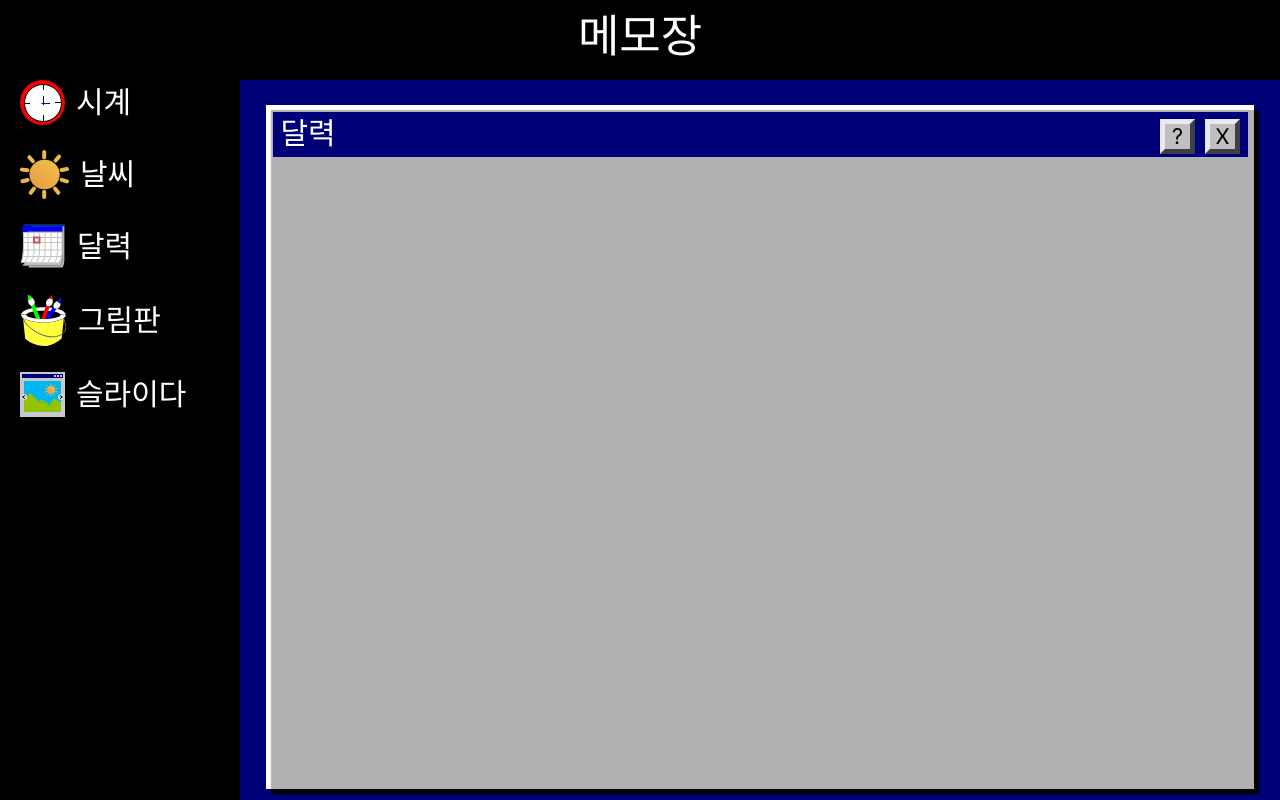
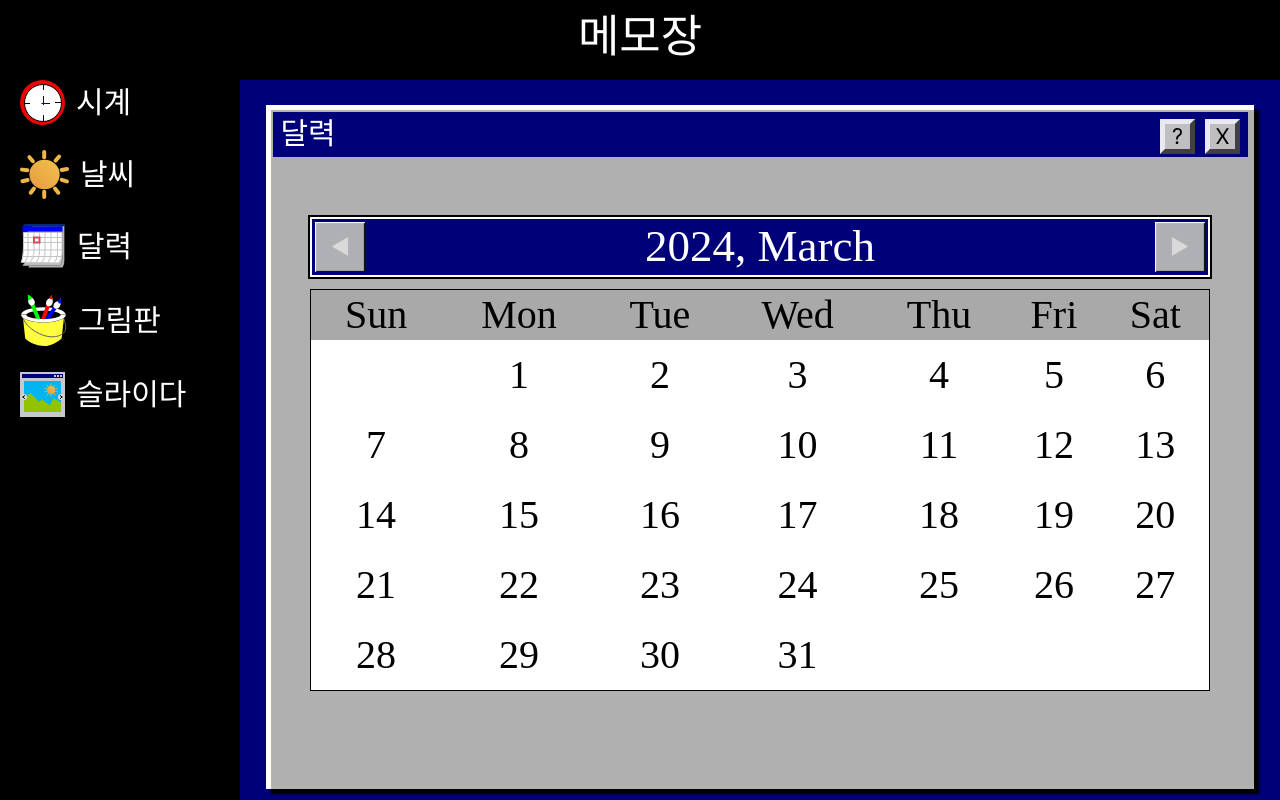
Before and after one commit to doong2imdang/youngs-bakery-RO, a React (Create React App) app in the folder memo/: page /calendar in a window 1280 px wide. Built offline with nearby package versions, Linux system fonts and the light colour scheme; a web font is replaced by a local one.

Commit message:
Design: Calendar 골격 완성

```diff
--- a/memo/src/pages/Calendar.jsx
+++ b/memo/src/pages/Calendar.jsx
@@ -1,9 +1,138 @@
 import React from "react";
+import styled from "styled-components";
 
 export default function Calendar() {
   return (
     <>
-      <div></div>
+      <YearAndMonth>
+        <button type="button">◀</button>
+        <p>
+          <span>2024</span>, <span>March</span>
+        </p>
+        <button type="button">▶</button>
+      </YearAndMonth>
+      <CalendarTable>
+        <thead>
+          <tr>
+            <th>Sun</th>
+            <th>Mon</th>
+            <th>Tue</th>
+            <th>Wed</th>
+            <th>Thu</th>
+            <th>Fri</th>
+            <th>Sat</th>
+          </tr>
+        </thead>
+        <tbody>
+          <tr>
+            <td></td>
+            <td>1</td>
+            <td>2</td>
+            <td>3</td>
+            <td>4</td>
+            <td>5</td>
+            <td>6</td>
+          </tr>
+          <tr>
+            <td>7</td>
+            <td>8</td>
+            <td>9</td>
+            <td>10</td>
+            <td>11</td>
+            <td>12</td>
+            <td>13</td>
+          </tr>
+          <tr>
+            <td>14</td>
+            <td>15</td>
+            <td>16</td>
+            <td>17</td>
+            <td>18</td>
+            <td>19</td>
+            <td>20</td>
+          </tr>
+          <tr>
+            <td>21</td>
+            <td>22</td>
+            <td>23</td>
+            <td>24</td>
+            <td>25</td>
+            <td>26</td>
+            <td>27</td>
+          </tr>
+          <tr>
+            <td>28</td>
+            <td>29</td>
+            <td>30</td>
+            <td>31</td>
+            <td></td>
+            <td></td>
+            <td></td>
+          </tr>
+        </tbody>
+      </CalendarTable>
     </>
   );
 }
+
+const YearAndMonth = styled.div`
+  display: flex;
+  justify-content: space-between;
+  align-items: center;
+  width: 90%;
+  border: 2px solid white;
+  background-color: #000079;
+  outline: 2px solid black;
+  padding: 3px;
+  margin-bottom: 12px;
+
+  button {
+    width: 50px;
+    height: 50px;
+    background-color: #afb0b3;
+    color: #d9d9d9;
+    font-size: 20px;
+    line-height: 20px;
+  }
+
+  p {
+    color: white;
+    font-size: 45px;
+  }
+`;
+
+const CalendarTable = styled.table`
+  width: 91%;
+  text-align: center;
+
+  thead tr {
+    background: #a9a9a9;
+    border: 1px solid black;
+    border-bottom: 0;
+
+    th {
+      padding: 5px 0;
+      font-size: 40px;
+    }
+  }
+
+  tbody tr {
+    font-size: 40px;
+    line-height: 40px;
+    background-color: white;
+    border-left: 1px solid black;
+    border-right: 1px solid black;
+
+    &:last-child {
+      border-bottom: 1px solid black;
+    }
+
+    td {
+      padding: 15px 0;
+
+      span {
+        cursor: pointer;
+      }
+    }
+  }
+`;
```
